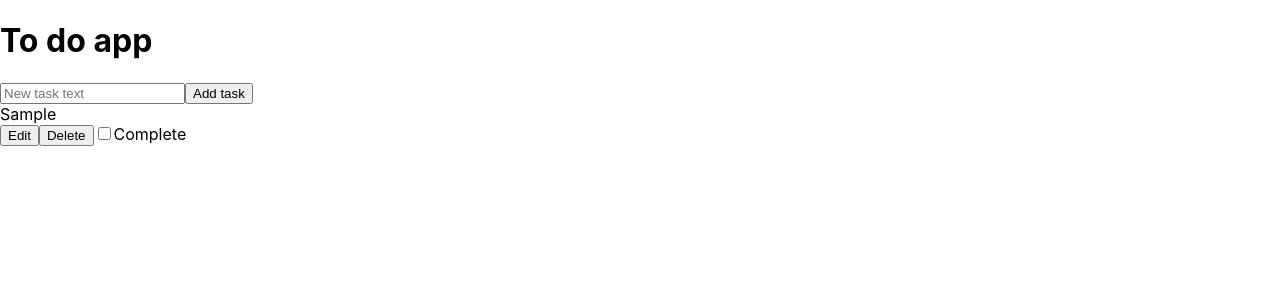
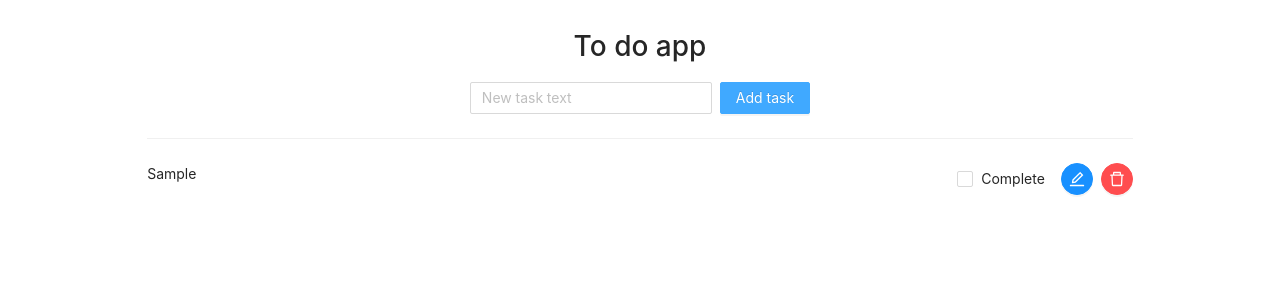
Before and after one commit to EvgeniiT/todo-test, a React (Create React App) app: page / in a window 1280 px wide. Both pictures are taken after typing "Sample" into the empty fields and a click on the button "Add task". Shown: the top 300 px of the page. Built offline with nearby package versions, Linux system fonts and the light colour scheme.

Commit message:
add styles

```diff
--- a/package.json
+++ b/package.json
@@ -6,6 +6,7 @@
     "@testing-library/jest-dom": "^4.2.4",
     "@testing-library/react": "^9.5.0",
     "@testing-library/user-event": "^7.2.1",
+    "antd": "^4.9.2",
     "react": "^17.0.1",
     "react-dom": "^17.0.1",
     "react-scripts": "4.0.1"
--- a/src/App.css
+++ b/src/App.css
@@ -1,5 +1,6 @@
 .App {
   text-align: center;
+  padding: 24px;
 }
 
 .completed {
--- a/src/App.js
+++ b/src/App.js
@@ -2,6 +2,7 @@ import React, {useState, useEffect} from 'react';
 import './App.css';
 import AddTaskPanel from './components/AddTaskPanel';
 import TaskList from './components/TaskList';
+import 'antd/dist/antd.css';
 
 const Todo = () => {
   const [tasks, setTasks] = useState([]);
@@ -35,7 +36,9 @@ const Todo = () => {
 
 function App() {
   return (
-    <Todo/>
+    <div className="App">
+      <Todo/>
+    </div>
   );
 }
 
--- a/src/components/AddTaskPanel.jsx
+++ b/src/components/AddTaskPanel.jsx
@@ -1,4 +1,5 @@
 import React, {useState} from 'react';
+import {Input, Button, Space} from 'antd';
 
 const AddTaskPanel = ({addTask}) => {
   const [task, setTask] = useState('');
@@ -8,10 +9,10 @@ const AddTaskPanel = ({addTask}) => {
     setTask('');
   }
   return (
-    <>
-      <input type="text" placeholder="New task text" onChange={handleChange} value={task}/>
-      <button onClick={handleClick}>Add task</button>
-    </>
+    <Space>
+      <Input type="text" placeholder="New task text" onChange={handleChange} value={task}/>
+      <Button type="primary" onClick={handleClick}>Add task</Button>
+    </Space>
   );
 };
 
--- a/src/components/Task.jsx
+++ b/src/components/Task.jsx
@@ -1,4 +1,6 @@
 import React, { useState } from 'react';
+import { Button, Space, Checkbox, Input, Divider, Row, Col } from 'antd';
+import { DeleteOutlined, EditOutlined, SaveOutlined } from '@ant-design/icons';
 
 const Task = ({task, editTask, deleteTask}) => {
   const [isEditMode, setEditMode] = useState(false);
@@ -11,7 +13,7 @@ const Task = ({task, editTask, deleteTask}) => {
     editTask(editedTask);
   };
   const handleEditClick = () => {
-    setEditMode(true);
+    setEditMode((isEditMode) => !isEditMode);
   }
   const handleChange = (e) => setEditedTaskText(e.target.value);
   const handleSaveClick = () => {
@@ -24,20 +26,28 @@ const Task = ({task, editTask, deleteTask}) => {
   }
   const cn = task.isCompleted ? "completed" : "";
   return (
-    <div className="task">
-      <div className={cn}>{task.taskText}</div>
-      <button onClick={handleEditClick}>Edit</button>
-      <button onClick={handleDeleteClick}>Delete</button>
-      <label>
-        <input type="checkbox" checked={isCompleted} onChange={handleCompleteChange}/>
-        Complete
-      </label>
-      {isEditMode &&
-        <div>
-          <input value={editedTaskText} onChange={handleChange}/>
-          <button onClick={handleSaveClick}>Save</button>
-        </div>
-      }
+    <div style={{marginLeft: "10%", marginRight: "10%"}}>
+      <Divider orientation="left"/>
+      <Row justify="space-between">
+        <Col span={12} style={{textAlign: "left"}}>
+          {isEditMode ?
+            (
+              <Space>
+                <Input value={editedTaskText} onChange={handleChange}/>
+                <Button onClick={handleSaveClick} type="primary" shape="circle" icon={<SaveOutlined />}/>
+              </Space>
+            ) :
+            <div className={cn}>{task.taskText}</div>
+          }
+        </Col>
+        <Col span={12} style={{textAlign: "right"}}>
+          <Space>
+            <Checkbox checked={isCompleted} onChange={handleCompleteChange}>Complete</Checkbox>
+            <Button onClick={handleEditClick} type="primary" shape="circle" icon={<EditOutlined />} />
+            <Button onClick={handleDeleteClick} type="danger" shape="circle" icon={<DeleteOutlined />} />
+          </Space>
+        </Col>
+      </Row>
     </div>
   );
 };
--- a/src/components/TaskList.jsx
+++ b/src/components/TaskList.jsx
@@ -1,5 +1,6 @@
 import React from 'react';
 import Task from './Task';
+import { Row } from 'antd'
 
 const TaskList = ({tasks, editTask, deleteTask}) => {
   const naturalSort = (a, b, isReverse) => {
```
Also changed, not shown: 1 other file (tests, documents, lock files or other folders).
